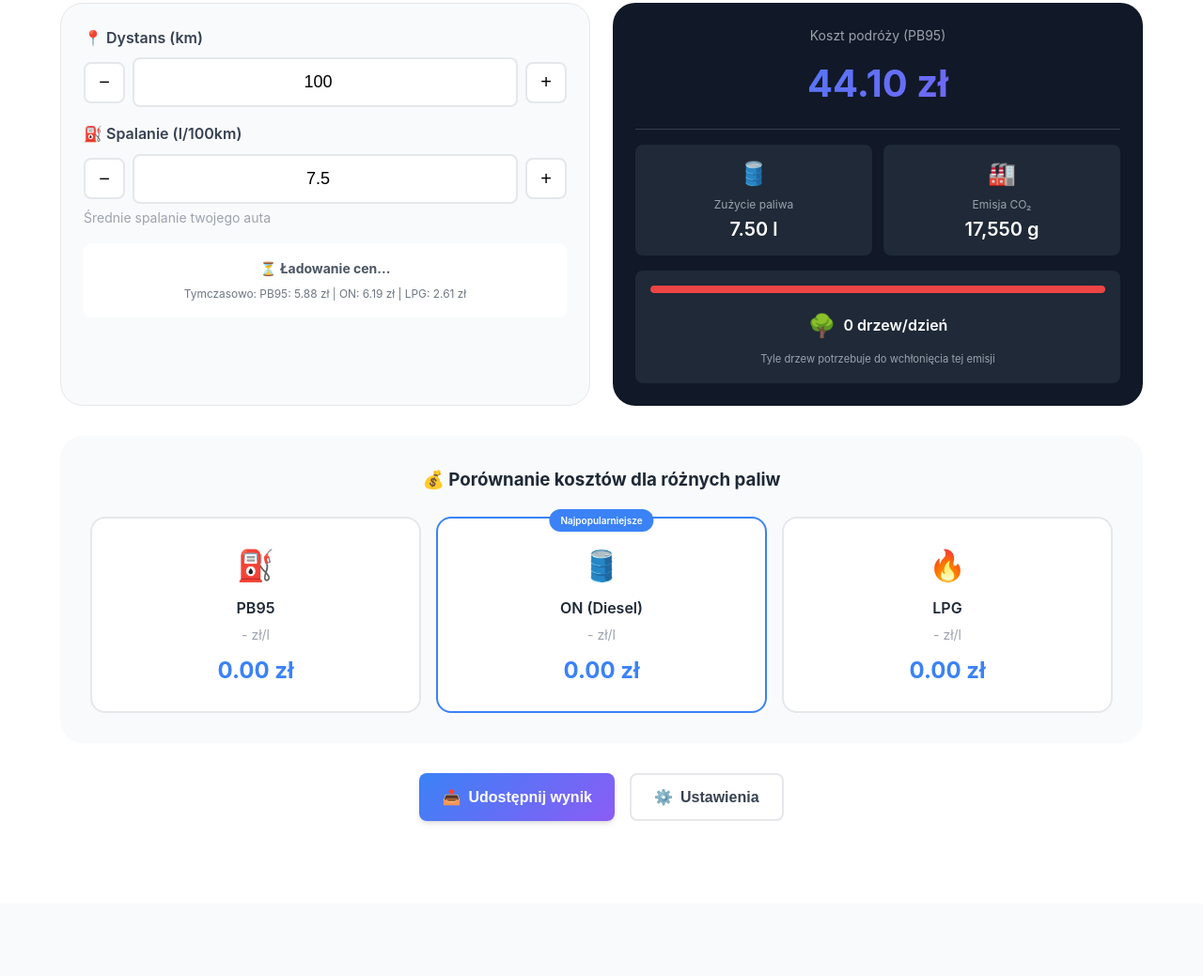
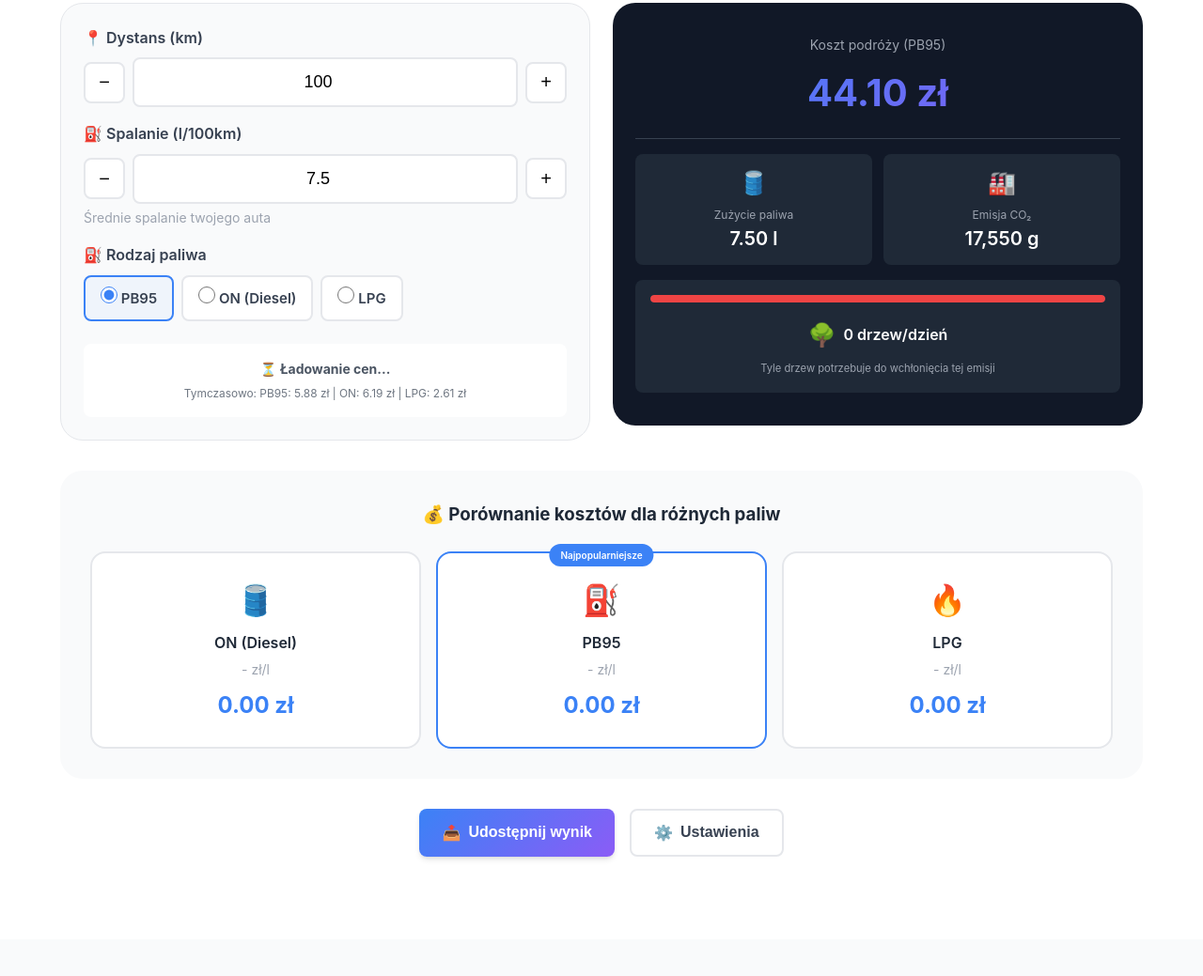
Before and after one commit to hsr88/spalanie-eu, a website: page index.html in a window 1280 px wide. Shown: the part 1075-2114 px from the top of the page at 94% size. Drawn offline with Linux system fonts and the light colour scheme.

Commit message:
Feat: Wybór paliwa w kalkulatorze + PB95 jako najpopularniejsze
- Dodano wybór paliwa (PB95/ON/LPG) pod spalaniem
- PB95 teraz w środku jako 'Najpopularniejsze'
- ON przeniesione na lewo, LPG na prawo
- Domyślne paliwo: PB95
- Radio buttony reagują na zmianę i przeliczają wynik

```diff
--- a/index.html
+++ b/index.html
@@ -178,6 +178,25 @@
                         <span class="input-hint">Średnie spalanie twojego auta</span>
                     </div>
 
+                    <!-- Wybór paliwa -->
+                    <div class="input-group fuel-selector">
+                        <label>⛽ Rodzaj paliwa</label>
+                        <div class="fuel-options-inline">
+                            <label class="fuel-option-inline">
+                                <input type="radio" name="mainFuel" value="PB95" checked>
+                                <span>PB95</span>
+                            </label>
+                            <label class="fuel-option-inline">
+                                <input type="radio" name="mainFuel" value="ON">
+                                <span>ON (Diesel)</span>
+                            </label>
+                            <label class="fuel-option-inline">
+                                <input type="radio" name="mainFuel" value="LPG">
+                                <span>LPG</span>
+                            </label>
+                        </div>
+                    </div>
+
                     <div class="price-info" id="priceInfo">
                         Ładowanie aktualnych cen paliw...
                     </div>
@@ -221,17 +240,17 @@
                 <h3>💰 Porównanie kosztów dla różnych paliw</h3>
                 <div class="comparison-grid">
                     <div class="fuel-option">
+                        <div class="fuel-icon">🛢️</div>
+                        <div class="fuel-name">ON (Diesel)</div>
+                        <div class="fuel-price" id="pricePerLiterON">- zł/l</div>
+                        <div class="fuel-cost" id="costON">0.00 zł</div>
+                    </div>
+                    <div class="fuel-option recommended">
+                        <div class="fuel-badge">Najpopularniejsze</div>
                         <div class="fuel-icon">⛽</div>
                         <div class="fuel-name">PB95</div>
                         <div class="fuel-price" id="pricePerLiterPB95">- zł/l</div>
                         <div class="fuel-cost" id="costPB95">0.00 zł</div>
-                    </div>
-                    <div class="fuel-option recommended">
-                        <div class="fuel-badge">Najpopularniejsze</div>
-                        <div class="fuel-icon">🛢️</div>
-                        <div class="fuel-name">ON (Diesel)</div>
-                        <div class="fuel-price" id="pricePerLiterON">- zł/l</div>
-                        <div class="fuel-cost" id="costON">0.00 zł</div>
                     </div>
                     <div class="fuel-option">
                         <div class="fuel-icon">🔥</div>
--- a/script.js
+++ b/script.js
@@ -34,6 +34,11 @@ const MARGIN_FACTOR = 1.4; // 1.4 do przeliczenia hurt → detal
 // Domyślne paliwo - ładowanie z localStorage lub ustawienie PB95
 const DEFAULT_FUEL_KEY = 'defaultFuelPreference';
 let defaultFuel = localStorage.getItem(DEFAULT_FUEL_KEY) || 'PB95';
+
+// Ustaw domyślne paliwo w radio buttonach przy starcie
+document.querySelectorAll('input[name="mainFuel"]').forEach(radio => {
+    radio.checked = (radio.value === defaultFuel);
+});
 
 // Nowe: niestandardowe ceny zapisane w localStorage
 const CUSTOM_PRICES_KEY = 'customFuelPrices';
@@ -1035,6 +1040,18 @@ function init() {
         });
     }
 
+    // Główny wybór paliwa (w kalkulatorze)
+    const mainFuelRadios = document.querySelectorAll('input[name="mainFuel"]');
+    mainFuelRadios.forEach(radio => {
+        radio.addEventListener('change', function() {
+            if (this.checked) {
+                defaultFuel = this.value;
+                localStorage.setItem(DEFAULT_FUEL_KEY, defaultFuel);
+                calculate();
+            }
+        });
+    });
+
     // Smooth scroll dla linków kotwiczących
     document.querySelectorAll('a[href^="#"]').forEach(anchor => {
         anchor.addEventListener('click', function(e) {
--- a/style.css
+++ b/style.css
@@ -360,6 +360,47 @@ ul {
     color: var(--gray-400);
     margin-top: 0.25rem;
     display: block;
+}
+
+/* Fuel Selector Inline */
+.fuel-selector {
+    margin-top: 1rem;
+}
+
+.fuel-options-inline {
+    display: flex;
+    gap: 0.5rem;
+    flex-wrap: wrap;
+}
+
+.fuel-option-inline {
+    display: flex;
+    align-items: center;
+    gap: 0.5rem;
+    padding: 0.625rem 1rem;
+    background: var(--white);
+    border: 2px solid var(--gray-200);
+    border-radius: var(--radius);
+    cursor: pointer;
+    transition: all 0.2s;
+    font-size: 0.9375rem;
+    font-weight: 500;
+}
+
+.fuel-option-inline:hover {
+    border-color: var(--primary-light);
+}
+
+.fuel-option-inline input[type="radio"] {
+    width: 18px;
+    height: 18px;
+    accent-color: var(--primary);
+    margin: 0;
+}
+
+.fuel-option-inline:has(input:checked) {
+    border-color: var(--primary);
+    background: rgba(59, 130, 246, 0.05);
 }
 
 .price-info {
```
